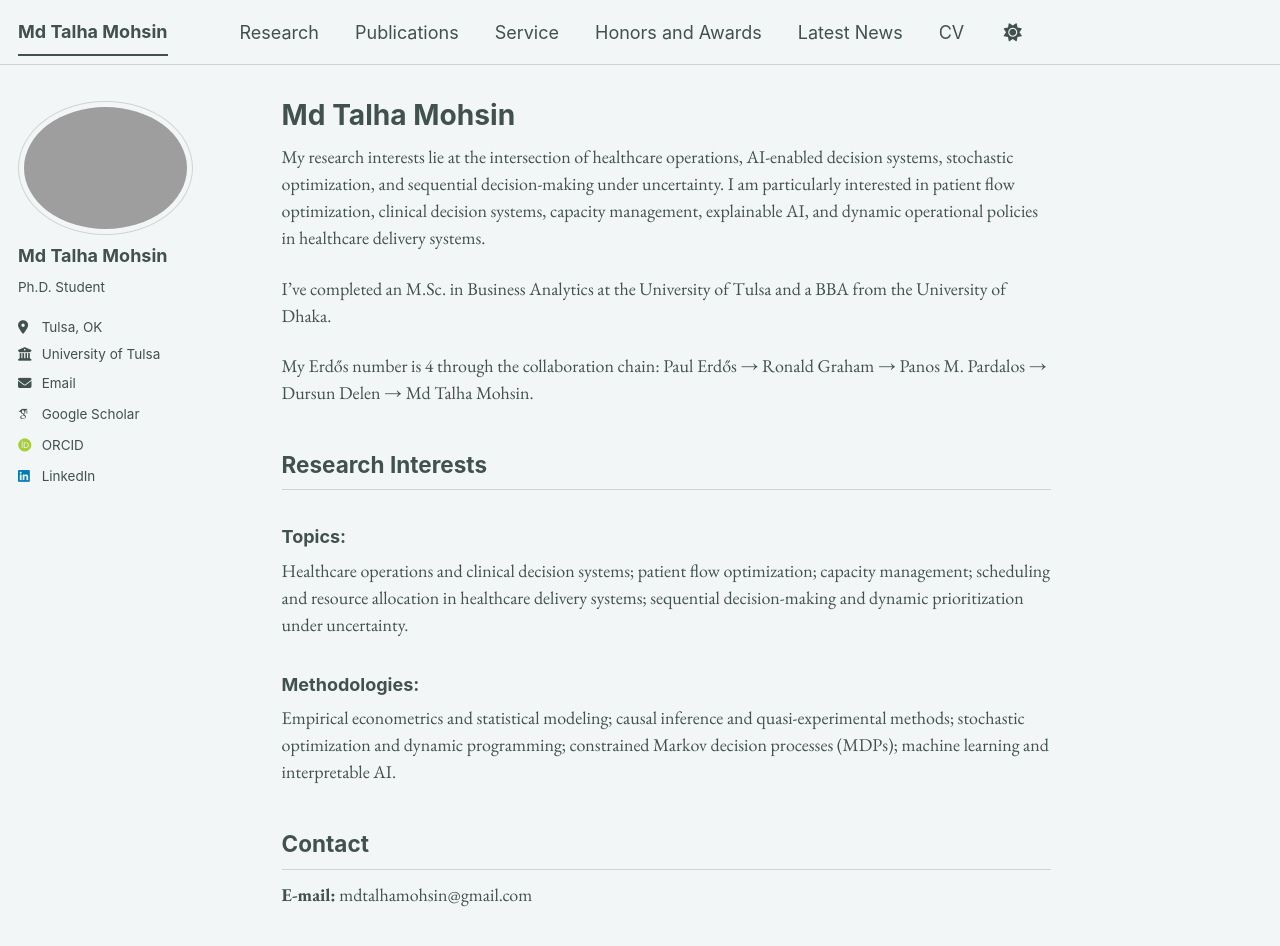
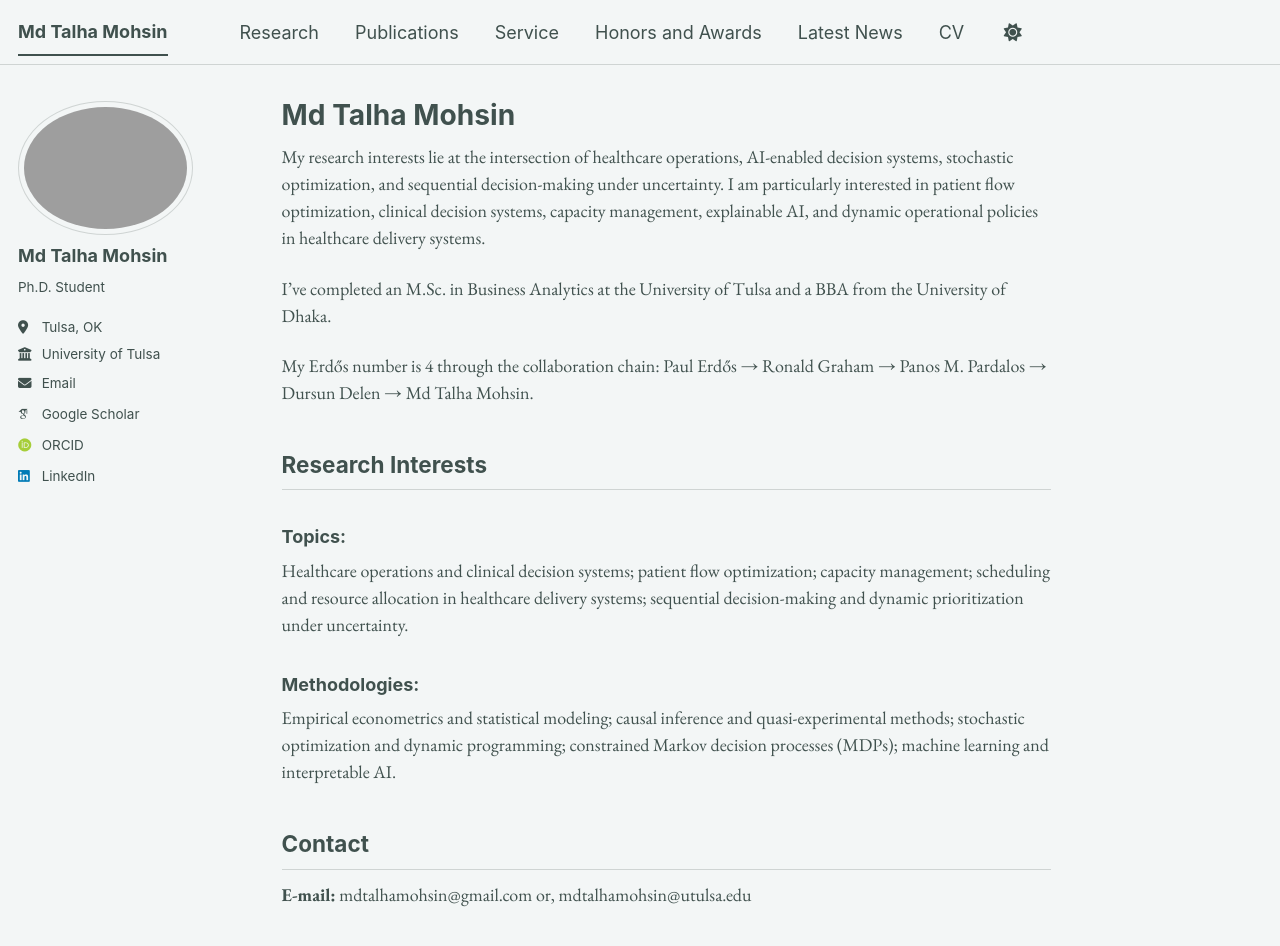
Before and after one commit to mdtalhamohsin/mdtalhamohsin.github.io, a Jekyll site: the page built from _pages/about.md, in a window 1280 px wide and 1012 px high. Shown: the top 946 px of the window. Built offline with Jekyll 4.4.1, drawn with Linux system fonts in a browser that asks for light colours; some web fonts are replaced; a script bundle is joined from its source files by our own code; library files that are not in the unit come from our copies.

Commit message:
Update about.md

```diff
--- a/_pages/about.md
+++ b/_pages/about.md
@@ -27,4 +27,4 @@ Empirical econometrics and statistical modeling; causal inference and quasi-expe
 
 ## Contact
 
-**E-mail:** mdtalhamohsin@gmail.com
+**E-mail:** mdtalhamohsin@gmail.com or,  mdtalhamohsin@utulsa.edu
```
